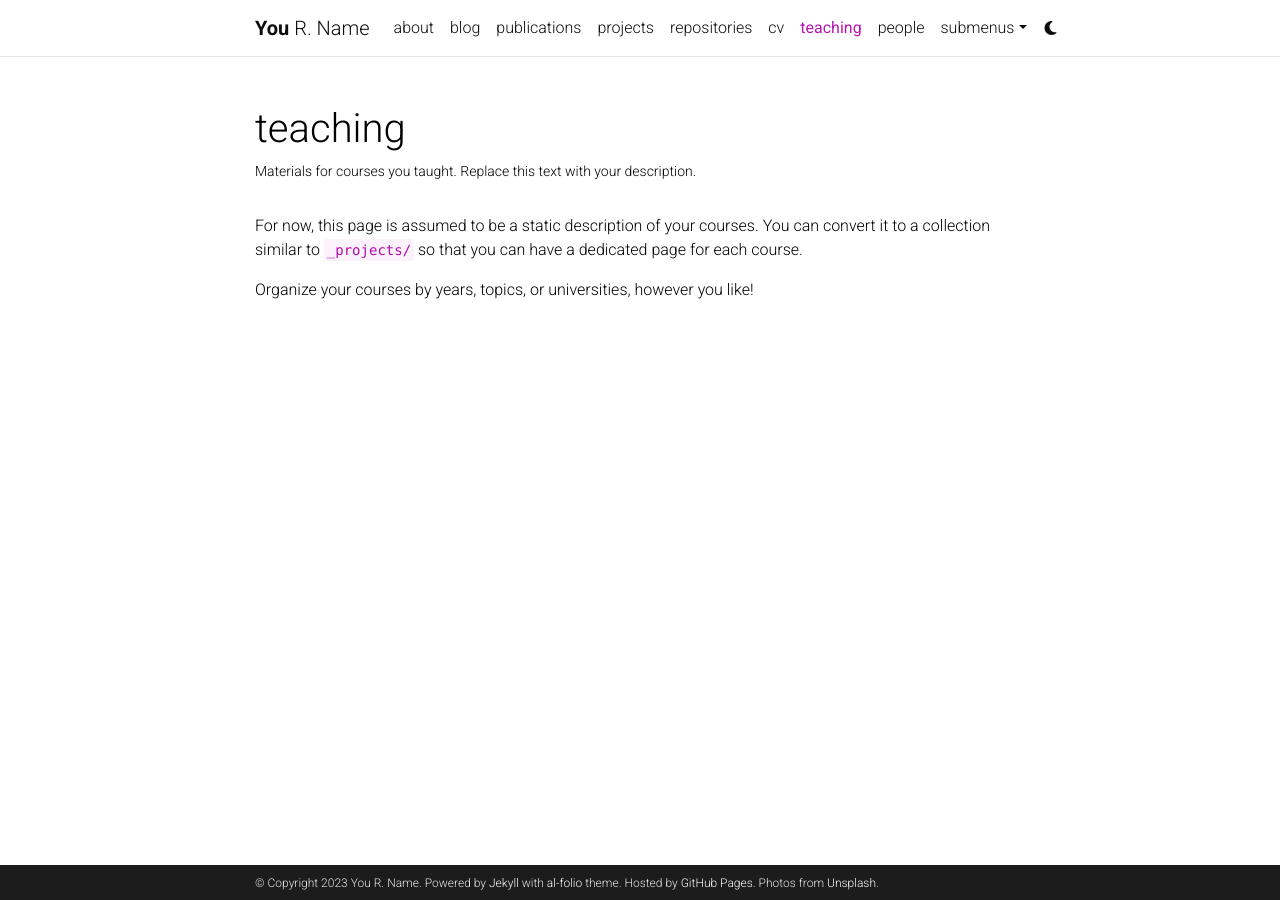
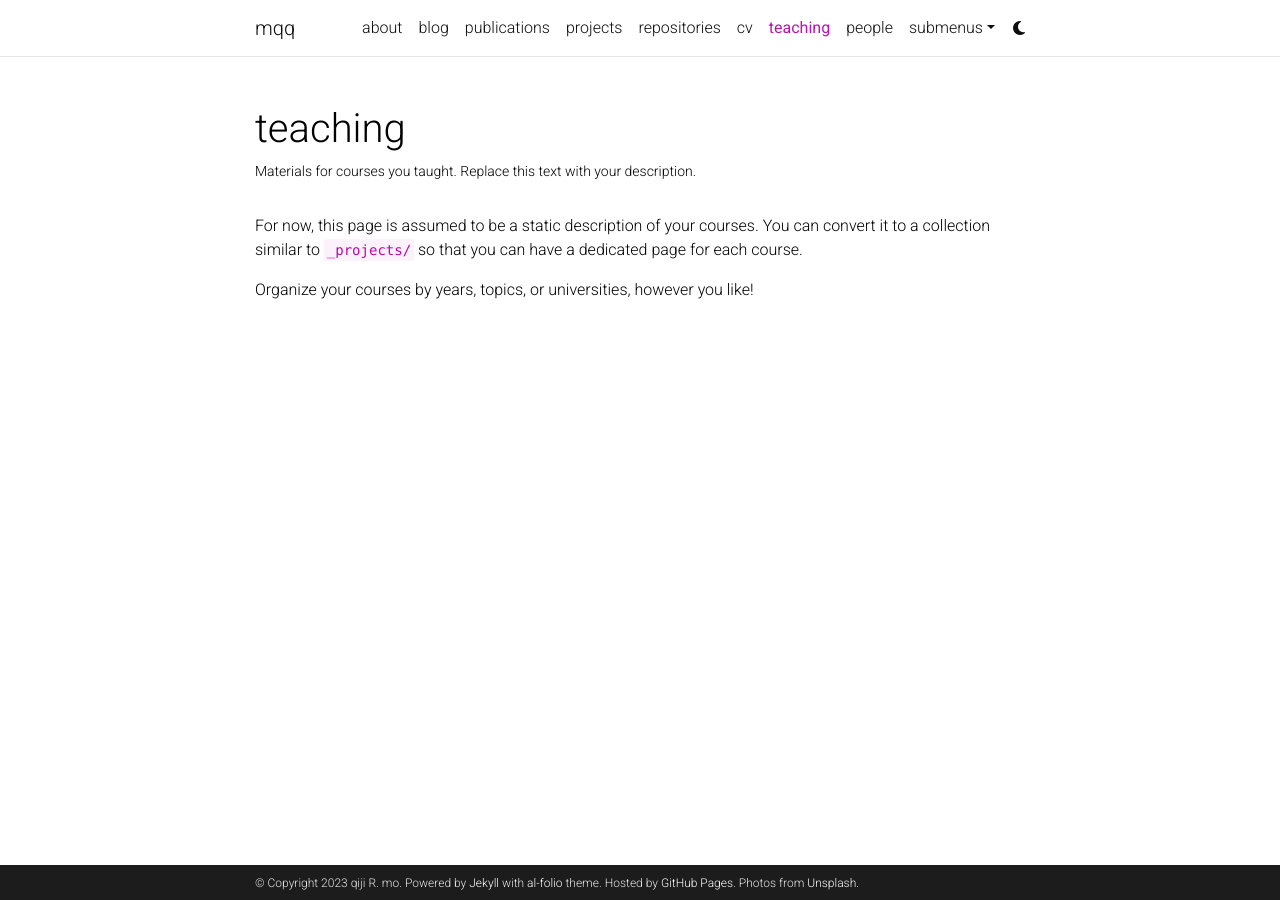
Before and after one commit to mqqqqj/mqqqqj.github.io, a Jekyll site: the page built from _pages/teaching.md, in a window 1280 px wide. Built offline with Jekyll 4.4.1, drawn with Linux system fonts in a browser that asks for light colours; comment, search, counter and statistics services are not loaded; a style sheet for code colours, icons or effects is not loaded.

Commit message:
change info

```diff
--- a/_config.yml
+++ b/_config.yml
@@ -2,11 +2,11 @@
 # Site settings
 # -----------------------------------------------------------------------------
 
-title: blank # the website title (if blank, full name will be used instead)
-first_name: You
+title: mqq # the website title (if blank, full name will be used instead)
+first_name: qiji
 middle_name: R.
-last_name: Name
-email: you@example.com
+last_name: mo
+email: moqiji1011@163.com
 description: > # the ">" symbol means to ignore newlines until "footer_text:"
   A simple, whitespace theme for academics. Based on [*folio](https://github.com/bogoli/-folio) design.
 footer_text: >
@@ -18,8 +18,8 @@
 lang: en # the language of your site (for example: en, fr, cn, ru, etc.)
 icon: ⚛️  # the emoji used as the favicon (alternatively, provide image name in /assets/img/)
 
-url: https://alshedivat.github.io # the base hostname & protocol for your site
-baseurl: /al-folio # the subpath of your site, e.g. /blog/
+url: https://mqqqqj.github.io # the base hostname & protocol for your site
+baseurl: # /al-folio # the subpath of your site, e.g. /blog/
 last_updated: false # set to true if you want to display last updated in the footer
 impressum_path:  # set to path to include impressum link in the footer, use the same path as permalink in a page, helps to conform with EU GDPR
 
```
